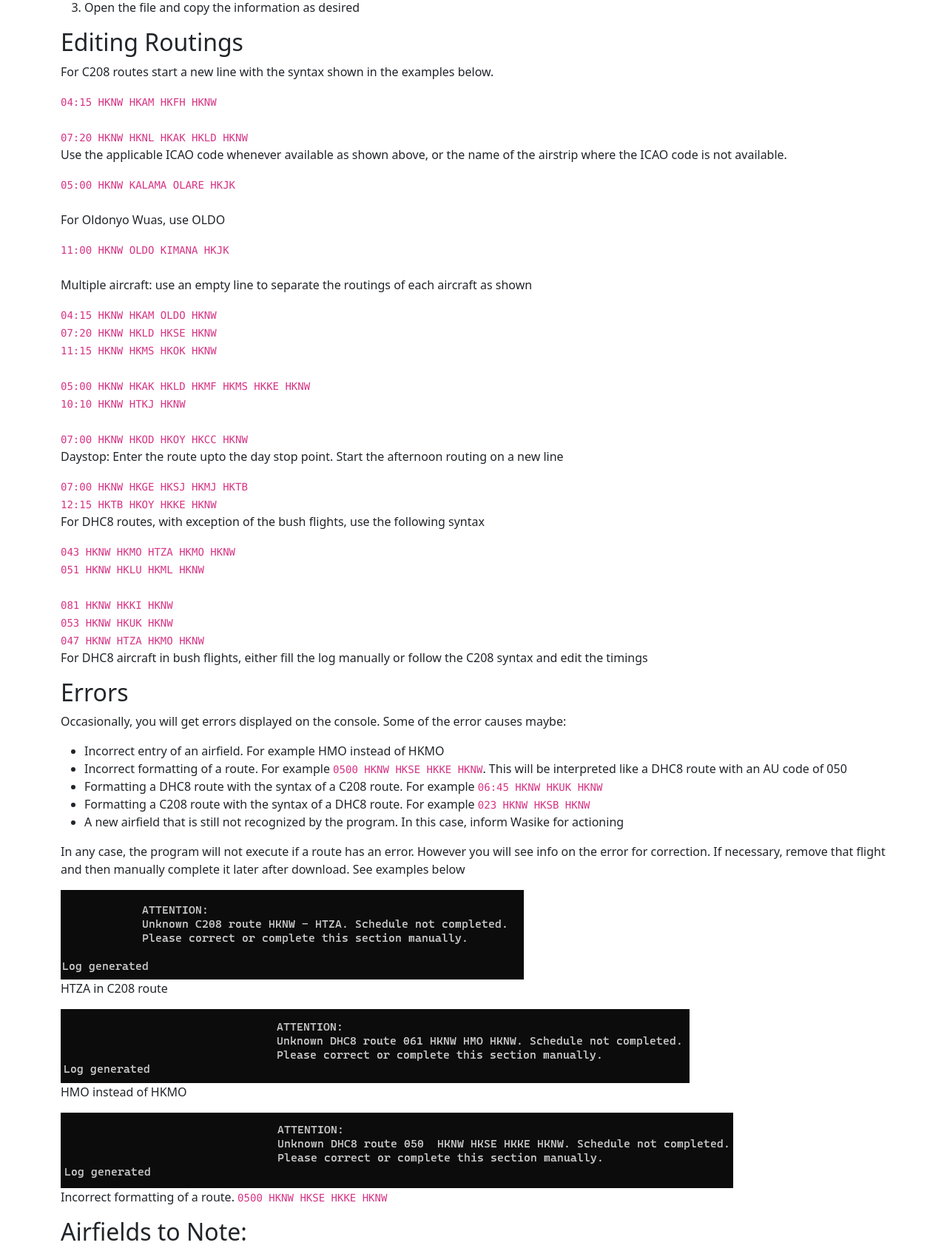
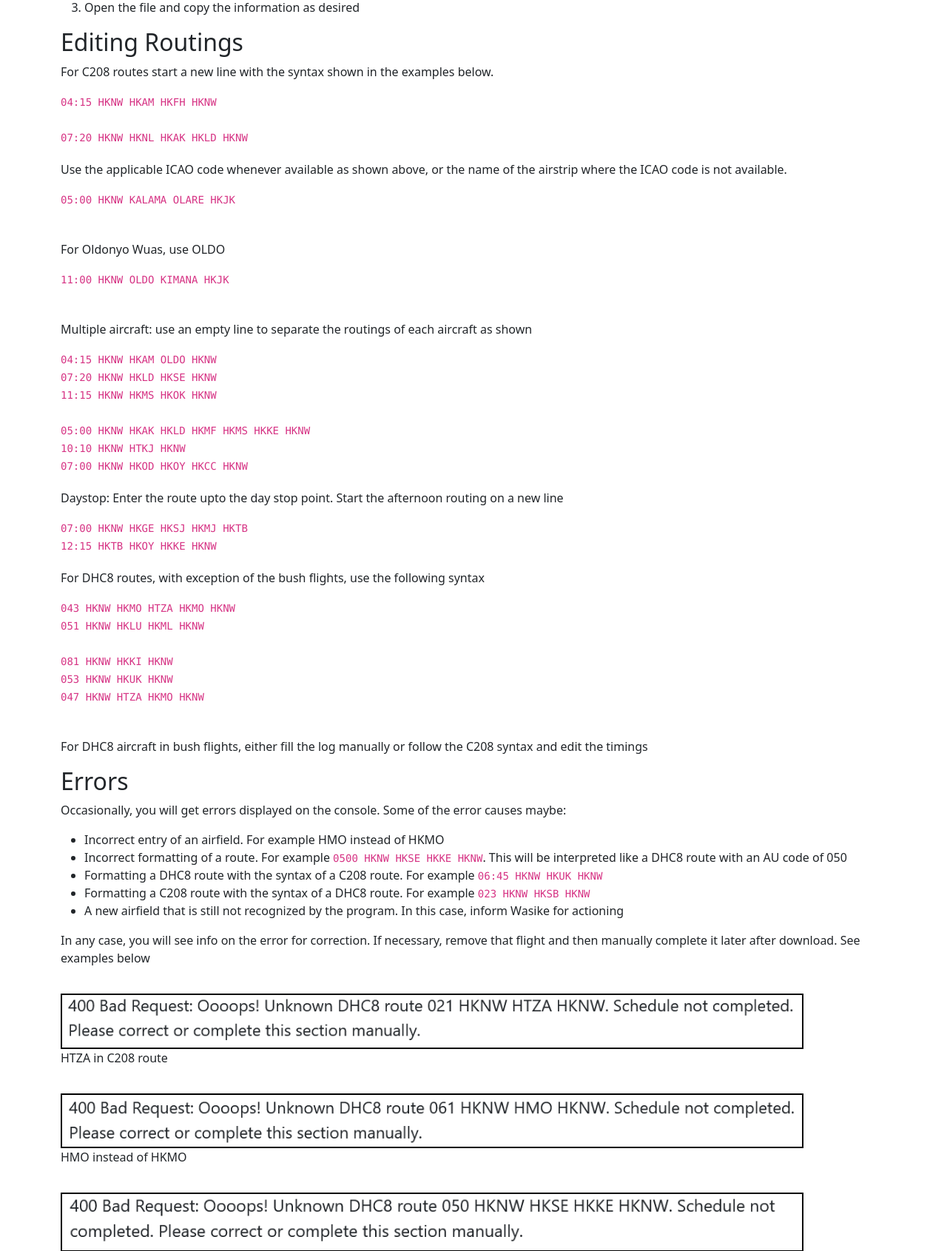
Before and after one commit to Delsyke/flight-following-log, a Python web app: template templates/help.html in a window 1280 px wide; the page is wider, and only the part inside the window is pictured. Shown: the part 272-1963 px from the top of that part at 74% size. Run offline with Jinja, Linux system fonts and the light colour scheme; the template is opened without the code that fills it, so the values that code supplies are empty.

Commit message:
custom error handling

```diff
--- a/app.py
+++ b/app.py
@@ -59,5 +59,11 @@ def help():
 	return render_template('help.html')
 
 
+@app.errorhandler(400)
+def bad_request(msg):
+    return render_template('400.html', msg=msg)
+
+
+
 if __name__ == '__main__':
 	app.run()
--- a/main/mywriter.py
+++ b/main/mywriter.py
@@ -92,8 +92,7 @@ def write_to_excel(schedule, worksheet, row_num):
 				departure_time = dhc8_schedule[k][route].split()[t]
 			except KeyError:
 				msg = f"""
-				ATTENTION:
-				Unknown DHC8 route {k} {route}. Schedule not completed.
+				Oooops! Unknown DHC8 route {k} {route}. Schedule not completed.
 				Please correct or complete this section manually."""
 				abort(400, msg)
 				logging.error(msg)
--- a/routings.txt
+++ b/routings.txt
@@ -1 +1 @@
-051 HKNW HKML HKLU HKML HKNW
+021 HKNW HTZA HKNW
--- a/static/styles.css
+++ b/static/styles.css
@@ -41,9 +41,20 @@ textarea {
 }
 
 img {
+	width: 90%;
 	height: auto;
+	border: 2px solid black;
+	margin-top: 20px;
 }
 
 .form {
 	border: none;
 }
+
+.error-box {
+	font-size: 1.5em;
+}
+
+.example {
+	margin-bottom: 20px;
+}
--- a/templates/help.html
+++ b/templates/help.html
@@ -15,48 +15,48 @@
         <section>
             <h2 id="edit">Editing Routings</h2>
             <p>For C208 routes start a new line with the syntax shown in the examples below.</p>
-            <div>
+            <div class="example">
                 <code>04:15 HKNW HKAM HKFH HKNW</code><br><br>
                 <code>07:20 HKNW HKNL HKAK HKLD HKNW</code>
             </div>
 
             <p>Use the applicable ICAO code whenever available as shown above,
                 or the name of the airstrip where the ICAO code is not available.</p>
-            <div>
+            <div class="example">
                 <code>05:00 HKNW KALAMA OLARE HKJK</code><br><br>
             </div>
 
             <p>For Oldonyo Wuas, use OLDO</p>
-            <div>
+            <div class="example">
                 <code>11:00 HKNW OLDO KIMANA HKJK</code><br><br>
             </div>
 
             <p>Multiple aircraft: use an empty line to separate the routings of each aircraft as shown</p>
-            <div>
+            <div class="example">
                 <code>04:15 HKNW HKAM OLDO HKNW</code><br>
                 <code>07:20 HKNW HKLD HKSE HKNW</code><br>
                 <code>11:15 HKNW HKMS HKOK HKNW</code><br><br>
 
                 <code>05:00 HKNW HKAK HKLD HKMF HKMS HKKE HKNW</code><br>
-                <code>10:10 HKNW HTKJ HKNW</code><br><br>
+                <code>10:10 HKNW HTKJ HKNW</code><br>
 
                 <code>07:00 HKNW HKOD HKOY HKCC HKNW</code>
             </div>
 
             <p>Daystop: Enter the route upto the day stop point. Start the afternoon routing on a new line</p>
-            <div>
+            <div class="example">
                 <code>07:00 HKNW HKGE HKSJ HKMJ HKTB</code><br>
                 <code>12:15 HKTB HKOY HKKE HKNW</code>
             </div>
 
             <p>For DHC8 routes, with exception of the bush flights, use the following syntax</p>
-            <div>
+            <div class="example">
                 <code>043 HKNW HKMO HTZA HKMO HKNW</code><br>
                 <code>051 HKNW HKLU HKML HKNW</code><br><br>
 
                 <code>081 HKNW HKKI HKNW</code><br>
                 <code>053 HKNW HKUK HKNW</code><br>
-                <code>047 HKNW HTZA HKMO HKNW</code><br>
+                <code>047 HKNW HTZA HKMO HKNW</code><br><br>
             </div>
 
             <p>For DHC8 aircraft in bush flights, either fill the log manually or follow the C208 syntax and edit the timings</p>
@@ -73,8 +73,7 @@
                 <li>A new airfield that is still not recognized by the program. In this case, inform Wasike for actioning</li>
             </ul>
 
-            <p>In any case, the program will not execute if a route has an error.
-                However you will see info on the error for correction. If necessary, remove that flight and then manually complete it later after download.
+            <p>In any case, you will see info on the error for correction. If necessary, remove that flight and then manually complete it later after download.
                 See examples below</p>
 
             <figure>
@@ -89,7 +88,7 @@
 
             <figure>
                 <img src="{{ url_for('static', filename='HELP/error3.png') }}" alt="error3">
-                <figcaption>Incorrect formatting of a route. <code>0500 HKNW HKSE HKKE HKNW</code></figcaption>
+                <figcaption>Incorrect formatting of a route. [0500 HKNW HKSE HKKE HKNW]</figcaption>
             </figure>
         </section>
 
```
Also changed, not shown: main/times.py (+8 -7 lines), templates/400.html (added, +10 -0 lines), static/HELP/error1.png, static/HELP/error2.png, static/HELP/error3.png.
